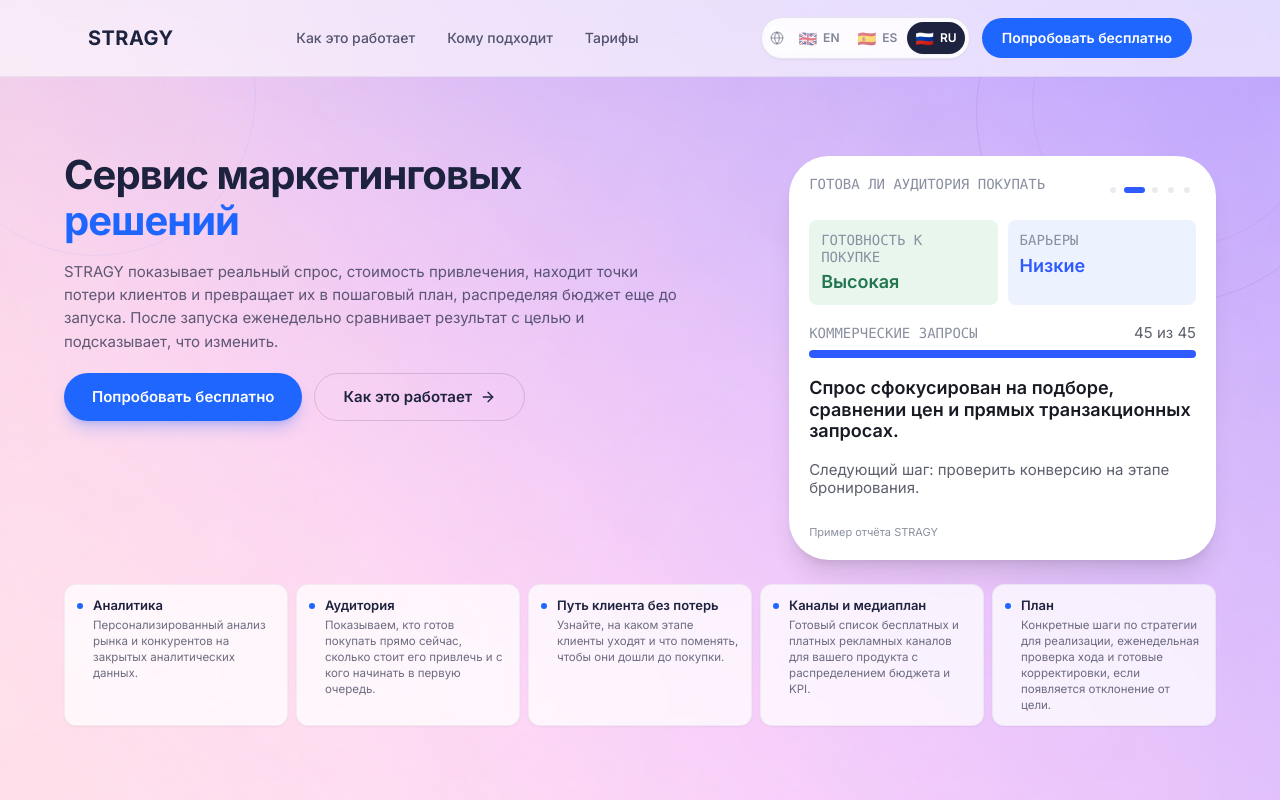
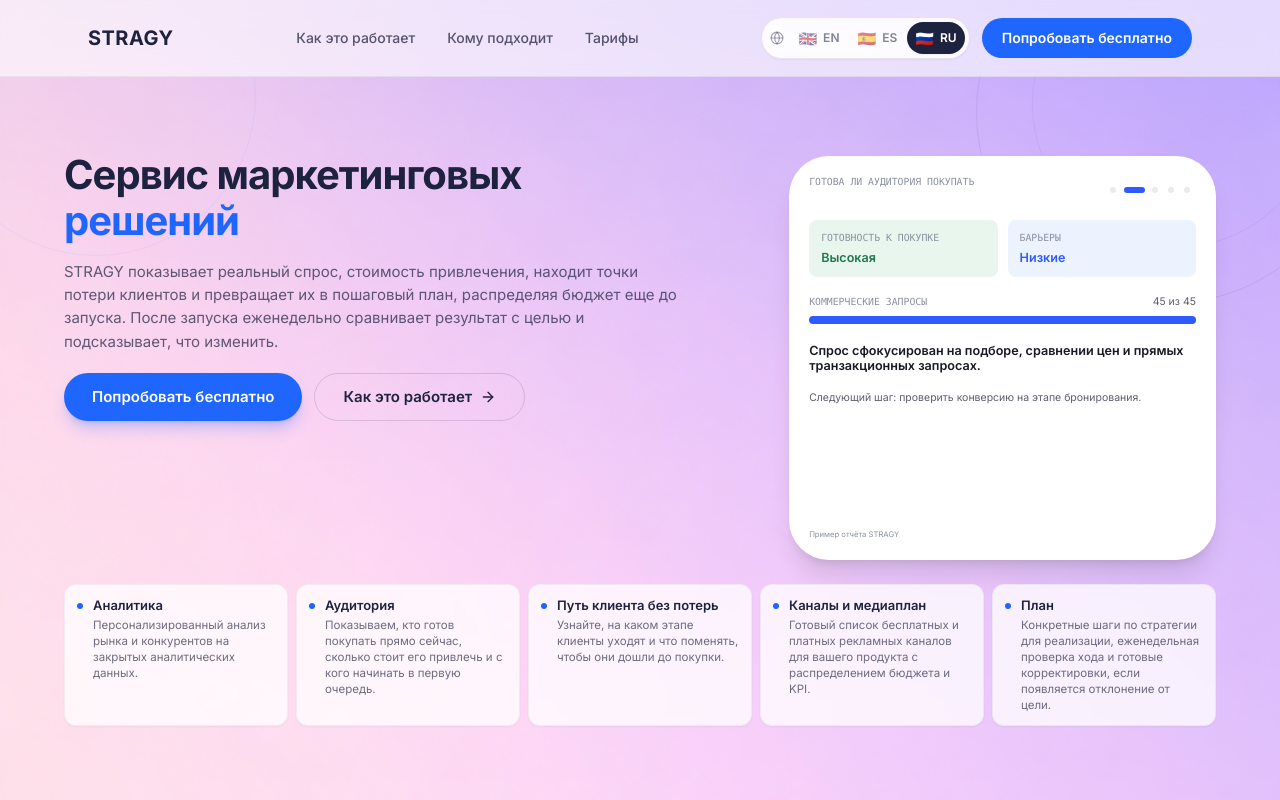
Before and after one commit to irena-sharapa/stragy-leap-launch, a React (Vite) app: page /ru/preimushchestva in a window 1280 px wide. Shown: the top 800 px of the page. Built offline with nearby package versions, Linux system fonts and the light colour scheme.

Commit message:
Changes
Co-authored-by: irena-sharapa <204727947+irena-sharapa@users.noreply.github.com>

```diff
--- a/src/index.css
+++ b/src/index.css
@@ -127,12 +127,12 @@
 .report-slides { display: grid; }
 .report-slide { grid-area: 1 / 1; display: flex; flex-direction: column; padding: 24px; opacity: 0; visibility: hidden; pointer-events: none; transition: opacity 450ms ease, visibility 450ms; }
 .report-slide-active { opacity: 1; visibility: visible; pointer-events: auto; }
-.report-label { font-family: ui-monospace, SFMono-Regular, Menlo, monospace; text-transform: uppercase; font-size: 14px; line-height: 1.2; font-weight: 400; color: var(--report-label); letter-spacing: 0; }
+.report-label { font-family: ui-monospace, SFMono-Regular, Menlo, monospace; text-transform: uppercase; font-size: 9.8px; line-height: 1.2; font-weight: 400; color: var(--report-label); letter-spacing: 0; }
 .report-title { padding-right: 95px; min-height: 34px; margin-bottom: 14px; }
-.report-main { font-size: 18px; line-height: 1.2; font-weight: 600; color: var(--report-ink); }
-.report-explanation { font-size: 15px; line-height: 1.2; color: var(--report-muted); }
+.report-main { font-size: 12.6px; line-height: 1.2; font-weight: 600; color: var(--report-ink); }
+.report-explanation { font-size: 10.5px; line-height: 1.2; color: var(--report-muted); }
 .report-body { flex: 1; min-width: 0; }
-.report-footer { font-size: 11px; line-height: 1.3; color: var(--report-label); margin-top: 14px; }
+.report-footer { font-size: 7.7px; line-height: 1.3; color: var(--report-label); margin-top: 14px; }
 .report-dots { position: absolute; right: 21px; top: 22px; display: flex; align-items: center; gap: 1px; }
 .report-dot-button { width: 15px; height: 25px; min-width: 15px; padding: 0; border-radius: 6px; }
 .report-dot-button:has(.report-dot-active) { width: 25px; }
@@ -141,13 +141,13 @@
 .report-dot-active { width: 21px; background: var(--report-blue); }
 .report-funnel { display: grid; grid-template-columns: repeat(6, minmax(0, 1fr)); gap: 5px; margin-bottom: 12px; }
 .report-stage { display: flex; flex-direction: column; align-items: center; gap: 4px; min-width: 0; text-align: center; }
-.report-loss-marker { color: var(--report-critical); font-size: 10px; line-height: 1.1; min-height: 22px; font-weight: 600; }
-.report-square { display: grid; place-items: center; width: 100%; max-width: 42px; aspect-ratio: 1; border-radius: 6px; background: var(--report-neutral); border: 1px solid var(--report-line); font-size: 18px; font-weight: 600; }
+.report-loss-marker { color: var(--report-critical); font-size: 7px; line-height: 1.1; min-height: 22px; font-weight: 600; }
+.report-square { display: grid; place-items: center; width: 100%; max-width: 42px; aspect-ratio: 1; border-radius: 6px; background: var(--report-neutral); border: 1px solid var(--report-line); font-size: 12.6px; font-weight: 600; }
 .report-square-critical { color: var(--report-critical); background: var(--report-critical-soft); border-color: var(--report-critical); }
-.report-stage-name { color: var(--report-muted); font-size: 10px; line-height: 1.2; overflow-wrap: anywhere; }
+.report-stage-name { color: var(--report-muted); font-size: 7px; line-height: 1.2; overflow-wrap: anywhere; }
 .report-check + .report-check { border-top: 1px solid var(--report-line); margin-top: 9px; padding-top: 9px; }
 .report-check-heading { display: flex; flex-wrap: wrap; align-items: center; gap: 5px 8px; justify-content: space-between; }
-.report-badge { font-size: 10px; font-weight: 600; padding: 4px 6px; border-radius: 5px; white-space: nowrap; }
+.report-badge { font-size: 7px; font-weight: 600; padding: 4px 6px; border-radius: 5px; white-space: nowrap; }
 .report-badge-success { background: var(--report-success-soft); color: var(--report-success); }
 .report-badge-critical { background: var(--report-critical-soft); color: var(--report-critical); }
 .report-badge-warning { background: var(--report-warning-soft); color: var(--report-warning); }
@@ -169,14 +169,14 @@
 .report-channel-column > h4 { margin-bottom: 8px; }
 .report-channel { margin-top: 3px; }
 .report-channel .report-main { line-height: 1.1; overflow-wrap: anywhere; }
-.report-channel .report-explanation { margin-top: 3px; font-size: 15px; line-height: 1.1; }
-.report-placeholder { font-size: 12px; line-height: 1; color: var(--report-muted); filter: blur(4.5px); user-select: none; margin-top: 2px; }
-.report-budget { display: inline-block; font-size: 9px; color: var(--report-muted); background: var(--report-neutral); border-radius: 4px; padding: 2px 3px; }
+.report-channel .report-explanation { margin-top: 3px; font-size: 10.5px; line-height: 1.1; }
+.report-placeholder { font-size: 8.4px; line-height: 1; color: var(--report-muted); filter: blur(4.5px); user-select: none; margin-top: 2px; }
+.report-budget { display: inline-block; font-size: 6.3px; color: var(--report-muted); background: var(--report-neutral); border-radius: 4px; padding: 2px 3px; }
 .report-signals { display: flex; flex-direction: column; gap: 16px; }
 .report-signal-row { display: flex; align-items: flex-start; gap: 12px; }
 .report-signal-row + .report-signal-row { border-top: 1px solid var(--report-line); padding-top: 16px; }
 .report-signal-row .report-label { margin-bottom: 6px; }
-.report-icon { flex-shrink: 0; width: 36px; height: 36px; display: grid; place-items: center; border-radius: 8px; font-family: ui-monospace, monospace; font-size: 12px; }
+.report-icon { flex-shrink: 0; width: 36px; height: 36px; display: grid; place-items: center; border-radius: 8px; font-family: ui-monospace, monospace; font-size: 8.4px; }
 .report-icon-0 { color: var(--report-pink); background: var(--report-pink-soft); }
 .report-icon-1 { color: var(--report-purple); background: var(--report-purple-soft); }
 .report-icon-2 { color: var(--report-surface); background: var(--report-blue); }
```
